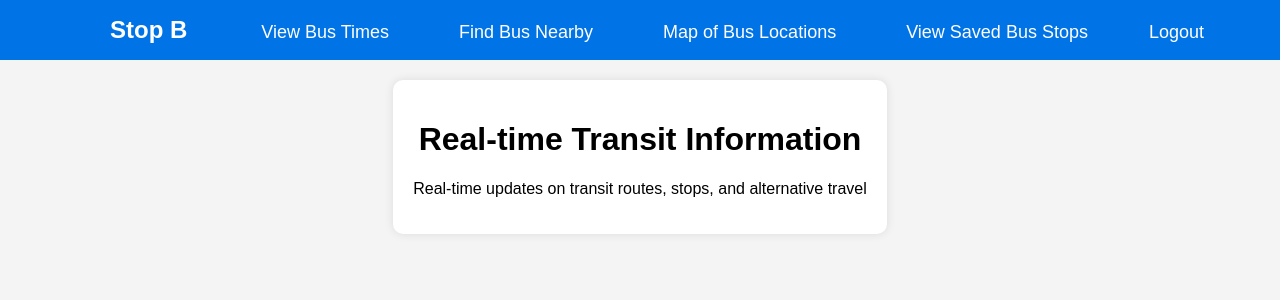
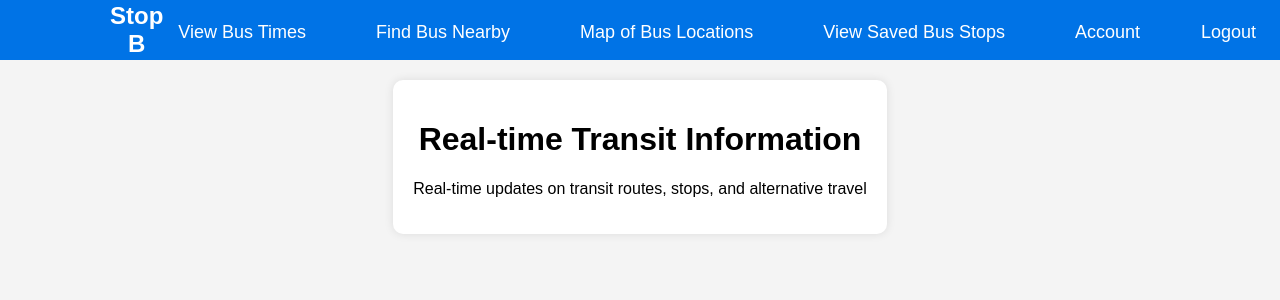
Before and after one commit to bencrosby1/stop-b, a Django app: page / in a window 1280 px wide. Shown: the top 300 px of the page. Run offline with Django 5.2, Linux system fonts and the light colour scheme; the visitor is signed in with stand-in values (Sample User, id 1).

Commit message:
adding account page to homescreen + minor styling tweak

```diff
--- a/stopBApp/static/account/style.css
+++ b/stopBApp/static/account/style.css
@@ -299,6 +299,7 @@ p #password-group:hover {
     cursor: pointer;
     font-size: 16px;
     border-radius: 5px;
+    margin-bottom: 5px;
 }
 
 .confirm-delete-btn:hover {
--- a/stopBApp/templates/home.html
+++ b/stopBApp/templates/home.html
@@ -19,6 +19,7 @@
                     <li><a href="#">Map of Bus Locations</a></li>
                     {% if user.is_authenticated %}
                         <li><a href="#">View Saved Bus Stops</a></li>
+                        <li><a href="{% url 'account' %}">Account</a></li>
                         <li>
                             <form id="logout-form" action="{% url 'logout' %}" method="post" style="display: inline;">
                                 {% csrf_token %}
```
